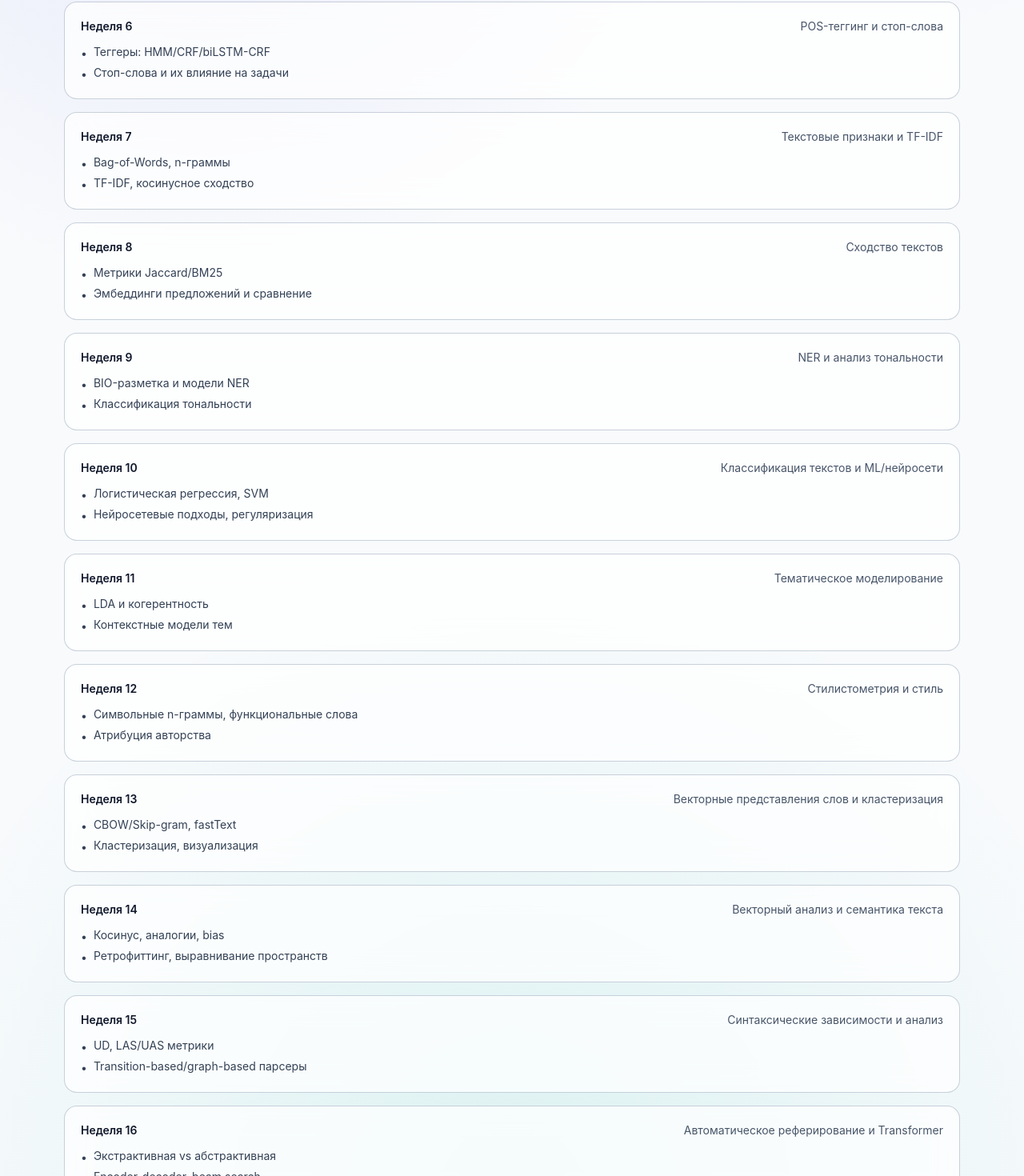
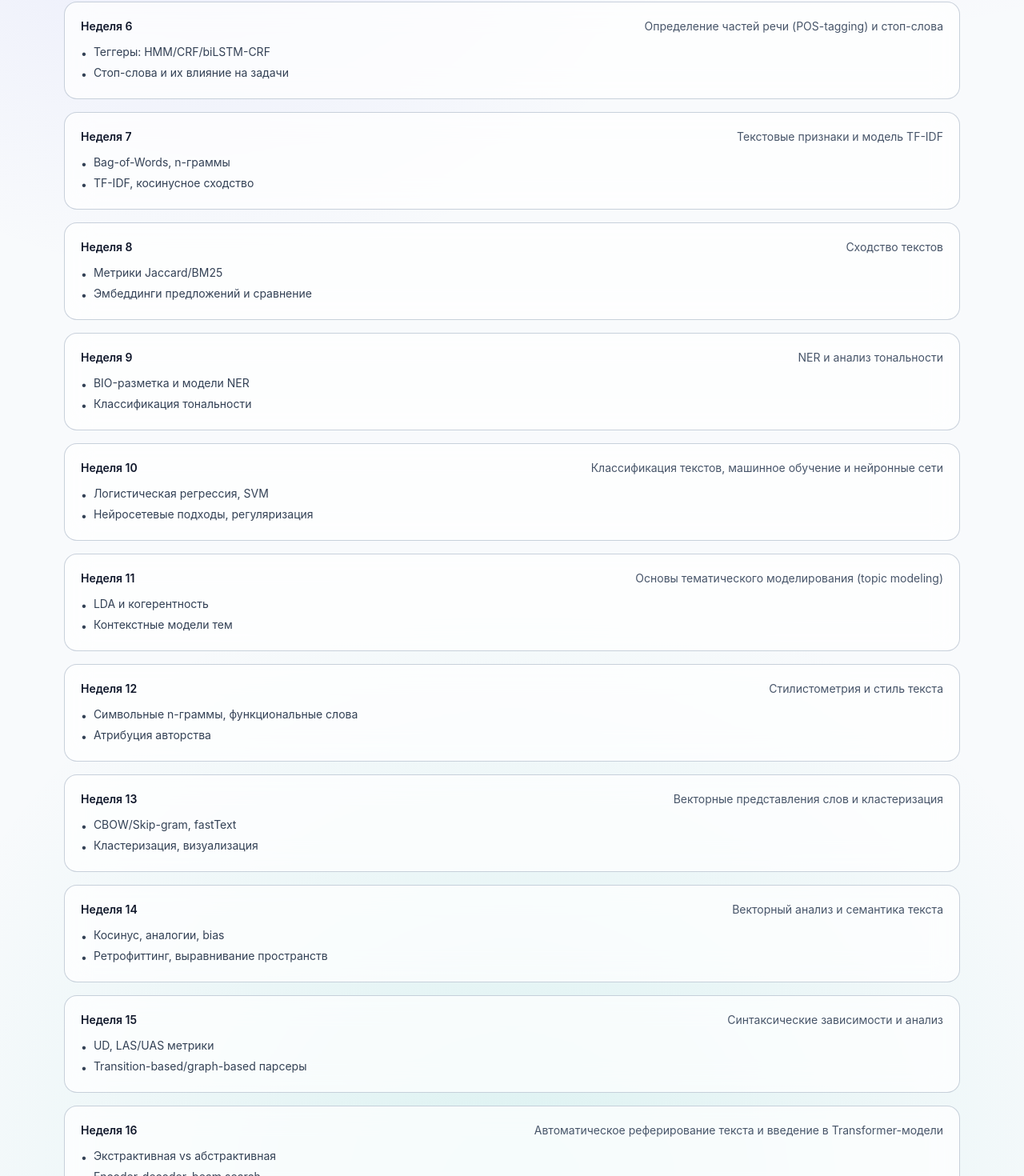
Before and after one commit to kasperskycomuz/NLP_web, a Next.js app: page /ru/syllabus in a window 1280 px wide. Shown: the part 892-2362 px from the top of the page at 80% size. Built offline with nearby package versions, Linux system fonts and the light colour scheme.

Commit message:
glossariy1

```diff
--- a/content/syllabus.ts
+++ b/content/syllabus.ts
@@ -49,7 +49,7 @@ export const syllabusItems: SyllabusItem[] = [
   },
   {
     week: { ru: 'Неделя 6', uz: '6-hafta' },
-    focus: { ru: 'POS-теггинг и стоп-слова', uz: 'POS-teglash va stop-soʼzlar' },
+    focus: { ru: 'Определение частей речи (POS-tagging) и стоп-слова', uz: 'POS-teglash (soʼz turkumlari) va stop-soʼzlar' },
     checkpoints: [
       { ru: 'Теггеры: HMM/CRF/biLSTM-CRF', uz: 'Taggerlar: HMM/CRF/biLSTM-CRF' },
       { ru: 'Стоп-слова и их влияние на задачи', uz: 'Stop-soʼzlar va vazifalardagi taʼsiri' }
@@ -57,7 +57,7 @@ export const syllabusItems: SyllabusItem[] = [
   },
   {
     week: { ru: 'Неделя 7', uz: '7-hafta' },
-    focus: { ru: 'Текстовые признаки и TF-IDF', uz: 'Matn belgilari va TF-IDF' },
+    focus: { ru: 'Текстовые признаки и модель TF-IDF', uz: 'Matn belgilari va TF-IDF modeli' },
     checkpoints: [
       { ru: 'Bag-of-Words, n-граммы', uz: 'Bag-of-Words, n-grammalar' },
       { ru: 'TF-IDF, косинусное сходство', uz: 'TF-IDF, kosinus oʼxshashlik' }
@@ -81,7 +81,7 @@ export const syllabusItems: SyllabusItem[] = [
   },
   {
     week: { ru: 'Неделя 10', uz: '10-hafta' },
-    focus: { ru: 'Классификация текстов и ML/нейросети', uz: 'Matn klassifikatsiyasi va ML/neyrotarmoqlar' },
+    focus: { ru: 'Классификация текстов, машинное обучение и нейронные сети', uz: 'Matn klassifikatsiyasi, mashinaviy oʼqitish va neyron tarmoqlar' },
     checkpoints: [
       { ru: 'Логистическая регрессия, SVM', uz: 'Logistik regressiya, SVM' },
       { ru: 'Нейросетевые подходы, регуляризация', uz: 'Neyrotarmoq yondashuvlari, regulyarizatsiya' }
@@ -89,7 +89,7 @@ export const syllabusItems: SyllabusItem[] = [
   },
   {
     week: { ru: 'Неделя 11', uz: '11-hafta' },
-    focus: { ru: 'Тематическое моделирование', uz: 'Mavzuli modellashtirish' },
+    focus: { ru: 'Основы тематического моделирования (topic modeling)', uz: 'Mavzuli modellashtirish asoslari (topic modeling)' },
     checkpoints: [
       { ru: 'LDA и когерентность', uz: 'LDA va coherence' },
       { ru: 'Контекстные модели тем', uz: 'Kontekstli mavzu modellari' }
@@ -97,7 +97,7 @@ export const syllabusItems: SyllabusItem[] = [
   },
   {
     week: { ru: 'Неделя 12', uz: '12-hafta' },
-    focus: { ru: 'Стилистометрия и стиль', uz: 'Stilometriya va uslub' },
+    focus: { ru: 'Стилистометрия и стиль текста', uz: 'Stilometriya va matn uslubi' },
     checkpoints: [
       { ru: 'Символьные n-граммы, функциональные слова', uz: 'Belgi n-gramlari, funksional soʼzlar' },
       { ru: 'Атрибуция авторства', uz: 'Mualliflikni aniqlash' }
@@ -105,7 +105,7 @@ export const syllabusItems: SyllabusItem[] = [
   },
   {
     week: { ru: 'Неделя 13', uz: '13-hafta' },
-    focus: { ru: 'Векторные представления слов и кластеризация', uz: 'Soʼz embeddinglari va klasterlash' },
+    focus: { ru: 'Векторные представления слов и кластеризация', uz: 'Soʼzlarning vektorli tasvirlari va klasterlash' },
     checkpoints: [
       { ru: 'CBOW/Skip-gram, fastText', uz: 'CBOW/Skip-gram, fastText' },
       { ru: 'Кластеризация, визуализация', uz: 'Klasterlash, vizualizatsiya' }
@@ -113,7 +113,7 @@ export const syllabusItems: SyllabusItem[] = [
   },
   {
     week: { ru: 'Неделя 14', uz: '14-hafta' },
-    focus: { ru: 'Векторный анализ и семантика текста', uz: 'Vektor tahlil va semantika' },
+    focus: { ru: 'Векторный анализ и семантика текста', uz: 'Vektor tahlil va matn semantikasi' },
     checkpoints: [
       { ru: 'Косинус, аналогии, bias', uz: 'Kosinus, analogiyalar, bias' },
       { ru: 'Ретрофиттинг, выравнивание пространств', uz: 'Retrofitting, makonlarni tekislash' }
@@ -129,7 +129,7 @@ export const syllabusItems: SyllabusItem[] = [
   },
   {
     week: { ru: 'Неделя 16', uz: '16-hafta' },
-    focus: { ru: 'Автоматическое реферирование и Transformer', uz: 'Avtomatik referat va Transformer' },
+    focus: { ru: 'Автоматическое реферирование текста и введение в Transformer-модели', uz: 'Matnni avtomatik referat qilish va Transformer modellari bilan tanishuv' },
     checkpoints: [
       { ru: 'Экстрактивная vs абстрактивная', uz: 'Ekstraktiv va abstraktiv' },
       { ru: 'Encoder-decoder, beam search', uz: 'Encoder-decoder, beam search' }
```
Also changed, not shown: 1 other file (tests, documents, lock files or other folders).
